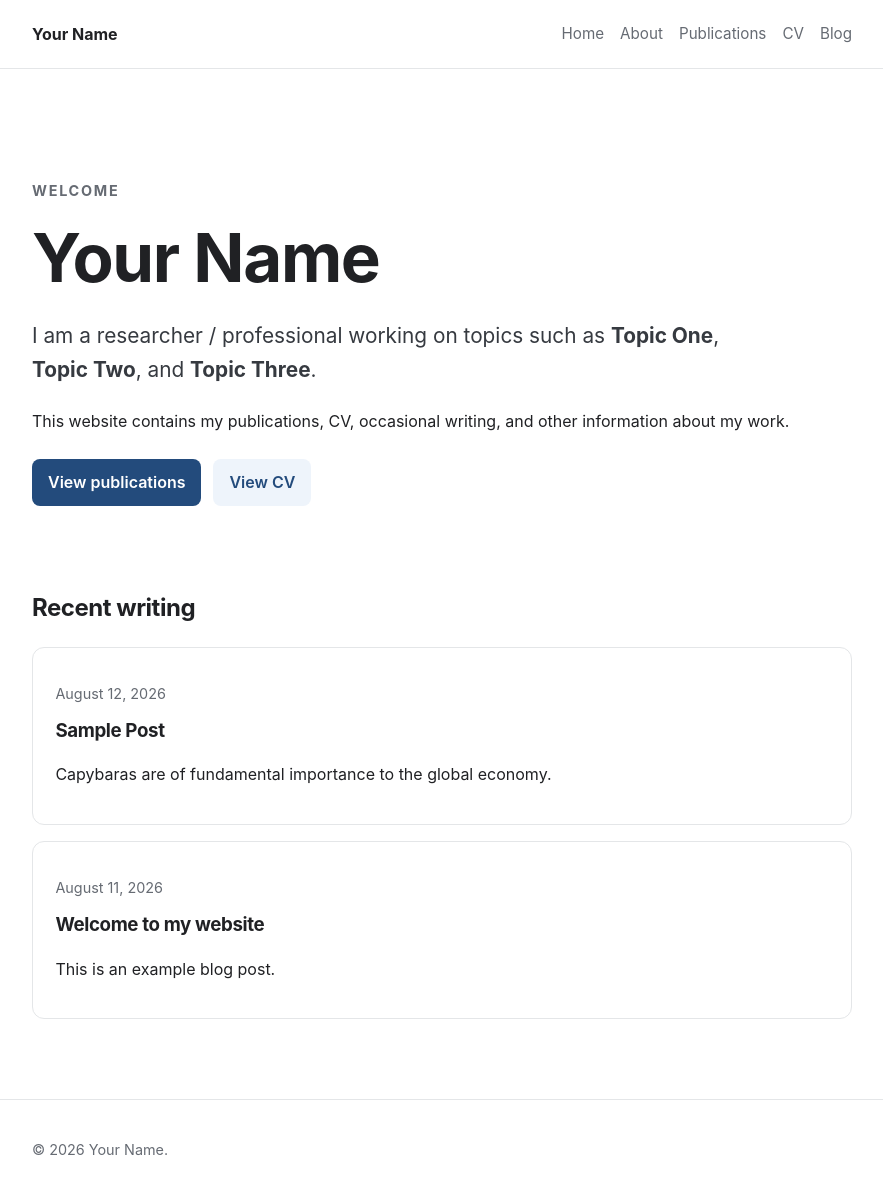
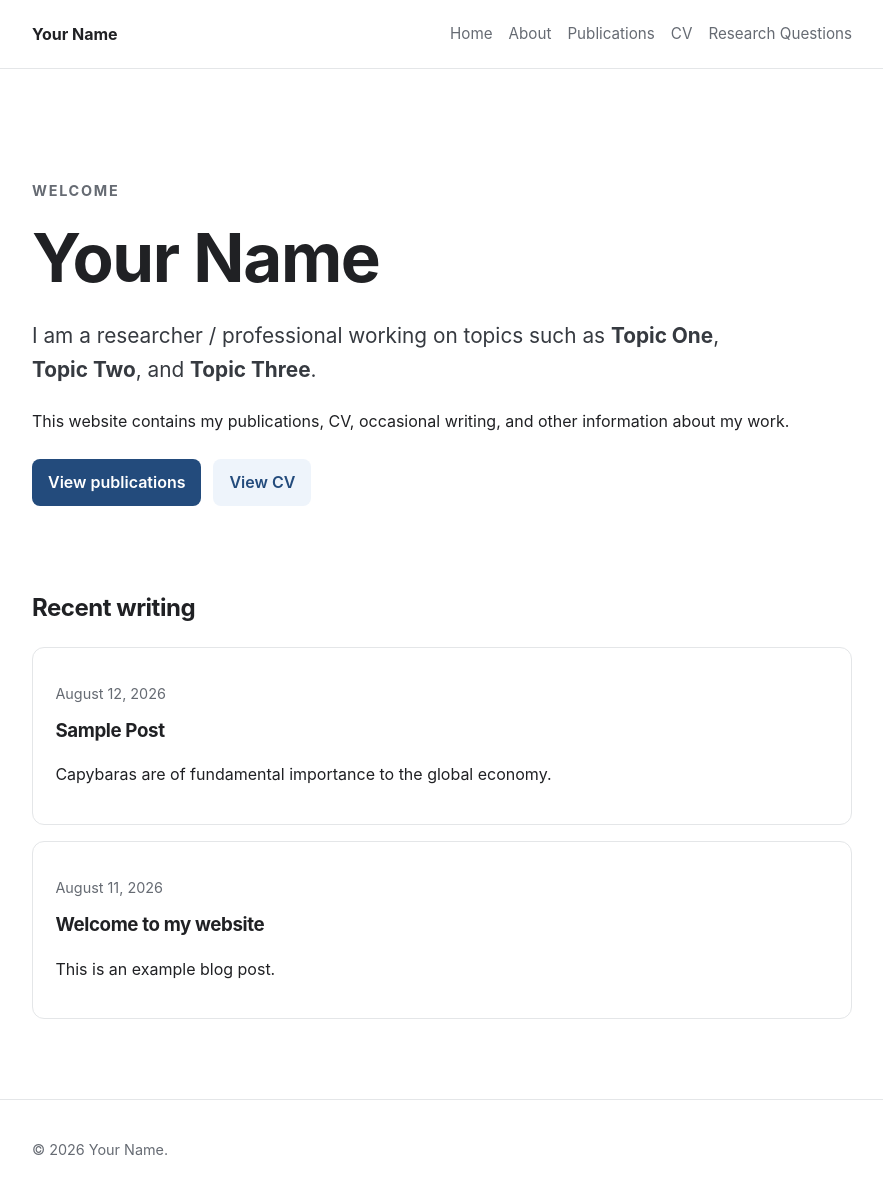
Before and after one commit to klpersonal/klpersonal.github.io, a Jekyll site: the page built from index.md, in a window 1280 px wide and 1217 px high. Shown: the top 1194 px of the window, without its empty margins (198-1081 px from the left). Built offline with Jekyll 4.4.1, drawn with Linux system fonts in a browser that asks for light colours.

Commit message:
Update default.html to switch oqrn name

```diff
--- a/_layouts/default.html
+++ b/_layouts/default.html
@@ -16,7 +16,7 @@
         <a href="{{ '/about/' | relative_url }}">About</a>
         <a href="{{ '/publications/' | relative_url }}">Publications</a>
         <a href="{{ '/cv/' | relative_url }}">CV</a>
-        <a href="{{ '/blog/' | relative_url }}">Blog</a>
+        <a href="{{ '/oqrn/' | relative_url }}">Research Questions</a>
       </nav>
     </div>
   </header>
```
